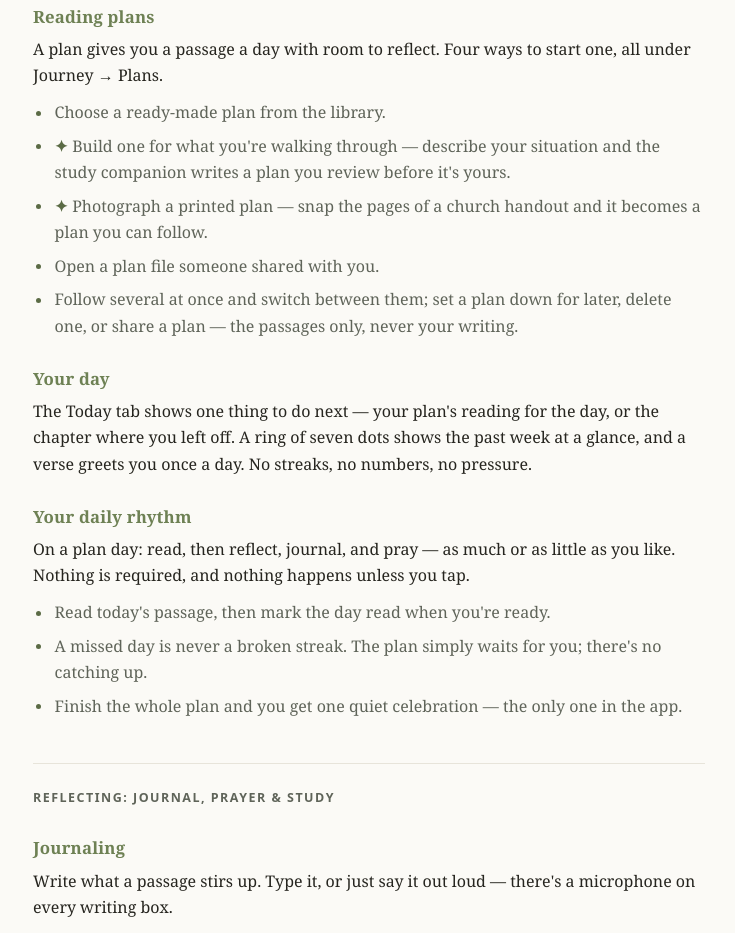
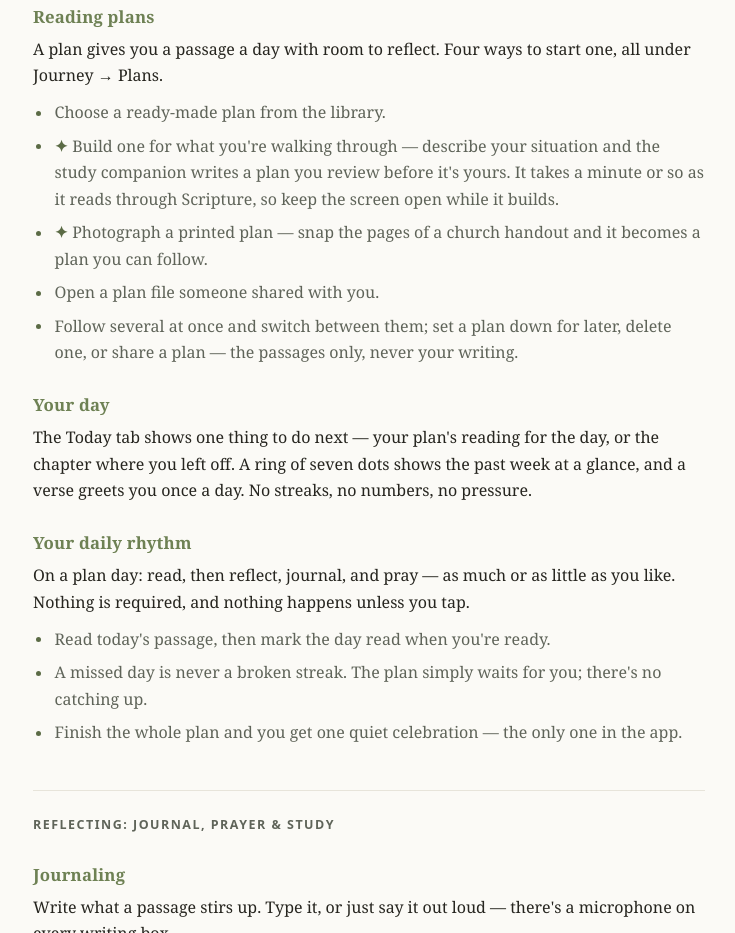
Before and after one commit to donnielaw2/john15five-web, a plain HTML site: page guide.html in a window 1280 px wide. Shown: the part 3912-4845 px from the top of the page, without its empty margins (271-1006 px from the left). Drawn offline with Linux system fonts and the light colour scheme.

Commit message:
Guide: note custom plan build takes a minute or so

```diff
--- a/guide.html
+++ b/guide.html
@@ -205,7 +205,7 @@
     <p>A plan gives you a passage a day with room to reflect. Four ways to start one, all under Journey → Plans.</p>
     <ul>
       <li>Choose a ready-made plan from the library.</li>
-      <li><span class="star">✦</span> Build one for what you're walking through — describe your situation and the study companion writes a plan you review before it's yours.</li>
+      <li><span class="star">✦</span> Build one for what you're walking through — describe your situation and the study companion writes a plan you review before it's yours. It takes a minute or so as it reads through Scripture, so keep the screen open while it builds.</li>
       <li><span class="star">✦</span> Photograph a printed plan — snap the pages of a church handout and it becomes a plan you can follow.</li>
       <li>Open a plan file someone shared with you.</li>
       <li>Follow several at once and switch between them; set a plan down for later, delete one, or share a plan — the passages only, never your writing.</li>
```
Also changed, not shown: index.html (+1 -1 lines).
